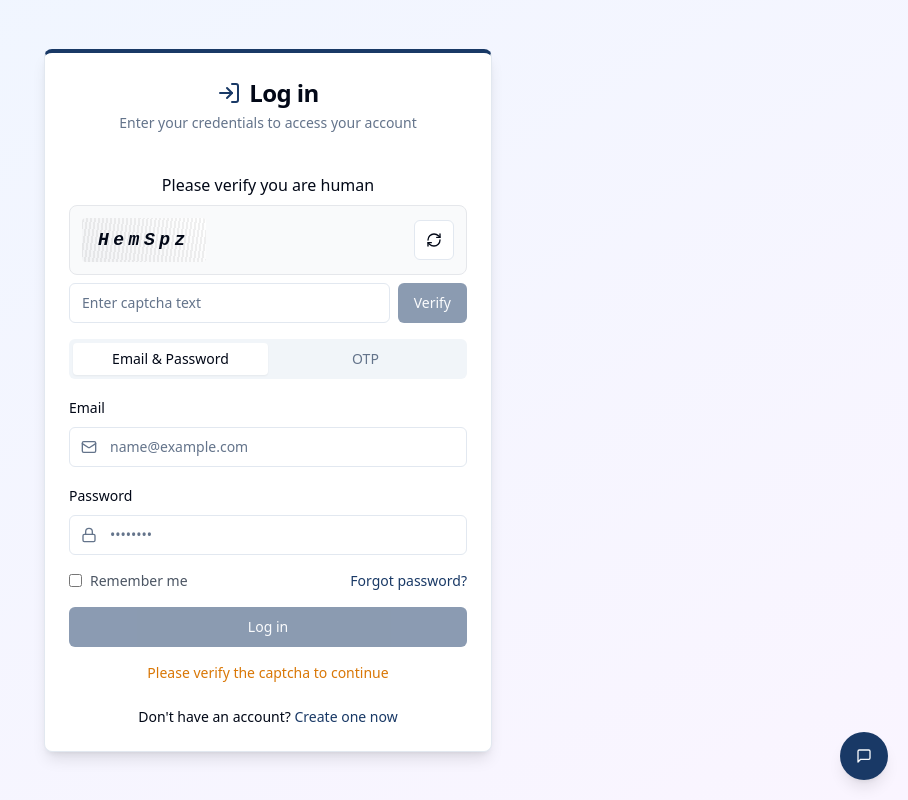
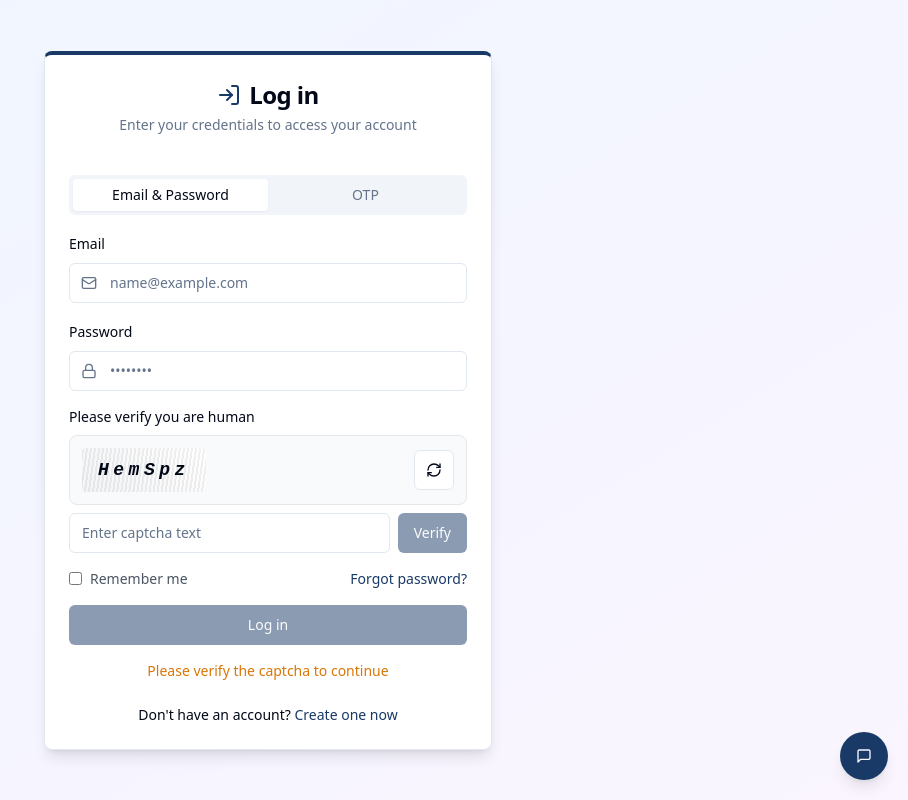
Before and after one commit to Dev-raj3868/Course-selling-website, a React (Vite) app: page /login in a window 1280 px wide. Shown: the whole page, without its empty margins (372-1280 px from the left). Built offline with nearby package versions, Linux system fonts and the light colour scheme.

Commit message:
feat: Add CAPTCHA to login and signup pages
Adds CAPTCHA verification below the password field on the login page and also adds it to the signup page.

```diff
--- a/src/components/auth/EmailLoginForm.tsx
+++ b/src/components/auth/EmailLoginForm.tsx
@@ -17,6 +17,7 @@ import { z } from "zod";
 import { motion } from "framer-motion";
 import { Mail, Lock } from "lucide-react";
 import { toast } from "sonner";
+import { Captcha } from "@/components/Captcha";
 
 const emailFormSchema = z.object({
   email: z.string().email({ message: "Please enter a valid email address" }),
@@ -29,9 +30,10 @@ interface EmailLoginFormProps {
   isLoading: boolean;
   setIsLoading: (isLoading: boolean) => void;
   captchaVerified: boolean;
+  onCaptchaVerify: () => void;
 }
 
-export function EmailLoginForm({ isLoading, setIsLoading, captchaVerified }: EmailLoginFormProps) {
+export function EmailLoginForm({ isLoading, setIsLoading, captchaVerified, onCaptchaVerify }: EmailLoginFormProps) {
   const navigate = useNavigate();
 
   const form = useForm<EmailFormValues>({
@@ -110,6 +112,12 @@ export function EmailLoginForm({ isLoading, setIsLoading, captchaVerified }: Ema
             </FormItem>
           )}
         />
+
+        <div className="space-y-2">
+          <h3 className="font-medium text-sm">Please verify you are human</h3>
+          <Captcha onVerify={onCaptchaVerify} />
+        </div>
+
         <div className="flex items-center justify-between">
           <div className="flex items-center space-x-2">
             <input type="checkbox" id="remember" className="rounded border-gray-300" />
--- a/src/components/auth/OtpLoginForm.tsx
+++ b/src/components/auth/OtpLoginForm.tsx
@@ -18,6 +18,7 @@ import { z } from "zod";
 import { motion } from "framer-motion";
 import { Mail } from "lucide-react";
 import { toast } from "sonner";
+import { Captcha } from "@/components/Captcha";
 
 const otpFormSchema = z.object({
   email: z.string().email({ message: "Please enter a valid email address" }),
@@ -30,9 +31,10 @@ interface OtpLoginFormProps {
   isLoading: boolean;
   setIsLoading: (isLoading: boolean) => void;
   captchaVerified: boolean;
+  onCaptchaVerify: () => void;
 }
 
-export function OtpLoginForm({ isLoading, setIsLoading, captchaVerified }: OtpLoginFormProps) {
+export function OtpLoginForm({ isLoading, setIsLoading, captchaVerified, onCaptchaVerify }: OtpLoginFormProps) {
   const navigate = useNavigate();
   const [otpSent, setOtpSent] = useState(false);
 
@@ -108,6 +110,11 @@ export function OtpLoginForm({ isLoading, setIsLoading, captchaVerified }: OtpLo
             </FormItem>
           )}
         />
+
+        <div className="space-y-2">
+          <h3 className="font-medium text-sm">Please verify you are human</h3>
+          <Captcha onVerify={onCaptchaVerify} />
+        </div>
 
         {!otpSent ? (
           <Button
--- a/src/pages/Login.tsx
+++ b/src/pages/Login.tsx
@@ -44,11 +44,6 @@ export default function Login() {
             </CardDescription>
           </CardHeader>
           <CardContent className="pt-4 space-y-4">
-            <div className="space-y-2">
-              <h3 className="font-medium text-center">Please verify you are human</h3>
-              <Captcha onVerify={handleCaptchaVerify} />
-            </div>
-
             <Tabs defaultValue="email">
               <TabsList className="grid grid-cols-2 mb-4">
                 <TabsTrigger value="email">Email & Password</TabsTrigger>
@@ -56,11 +51,21 @@ export default function Login() {
               </TabsList>
 
               <TabsContent value="email" className="mt-0">
-                <EmailLoginForm isLoading={isLoading} setIsLoading={setIsLoading} captchaVerified={captchaVerified} />
+                <EmailLoginForm
+                  isLoading={isLoading}
+                  setIsLoading={setIsLoading}
+                  captchaVerified={captchaVerified}
+                  onCaptchaVerify={handleCaptchaVerify}
+                />
               </TabsContent>
 
               <TabsContent value="otp" className="mt-0">
-                <OtpLoginForm isLoading={isLoading} setIsLoading={setIsLoading} captchaVerified={captchaVerified} />
+                <OtpLoginForm
+                  isLoading={isLoading}
+                  setIsLoading={setIsLoading}
+                  captchaVerified={captchaVerified}
+                  onCaptchaVerify={handleCaptchaVerify}
+                />
               </TabsContent>
             </Tabs>
           </CardContent>
--- a/src/pages/Signup.tsx
+++ b/src/pages/Signup.tsx
@@ -26,6 +26,7 @@ import { z } from "zod";
 import { motion } from "framer-motion";
 import { UserPlus, Mail, Lock, User } from "lucide-react";
 import { toast } from "sonner";
+import { Captcha } from "@/components/Captcha";
 
 const formSchema = z.object({
   name: z.string().min(2, { message: "Name must be at least 2 characters" }),
@@ -43,6 +44,7 @@ const formSchema = z.object({
 export default function Signup() {
   const navigate = useNavigate();
   const [isLoading, setIsLoading] = useState(false);
+  const [captchaVerified, setCaptchaVerified] = useState(false);
 
   const form = useForm<z.infer<typeof formSchema>>({
     resolver: zodResolver(formSchema),
@@ -56,6 +58,11 @@ export default function Signup() {
   });
 
   function onSubmit(values: z.infer<typeof formSchema>) {
+    if (!captchaVerified) {
+      toast.error("Please verify you are human first");
+      return;
+    }
+
     setIsLoading(true);
 
     // This would be replaced by your actual signup logic in a real application
@@ -75,6 +82,10 @@ export default function Signup() {
       navigate("/dashboard");
     }, 1500);
   }
+
+  const handleCaptchaVerify = () => {
+    setCaptchaVerified(true);
+  };
 
   return (
     <div className="min-h-screen flex items-center justify-center bg-gradient-to-br from-blue-50 to-purple-50 p-4">
@@ -179,6 +190,12 @@ export default function Signup() {
                     </FormItem>
                   )}
                 />
+
+                <div className="space-y-2">
+                  <h3 className="font-medium text-sm">Please verify you are human</h3>
+                  <Captcha onVerify={handleCaptchaVerify} />
+                </div>
+
                 <FormField
                   control={form.control}
                   name="terms"
@@ -210,7 +227,7 @@ export default function Signup() {
                 <Button
                   type="submit"
                   className="w-full bg-secondary hover:bg-secondary/90 text-secondary-foreground"
-                  disabled={isLoading}
+                  disabled={isLoading || !captchaVerified}
                 >
                   {isLoading ? (
                     <motion.div
@@ -221,6 +238,10 @@ export default function Signup() {
                   ) : null}
                   {isLoading ? "Creating account..." : "Create account"}
                 </Button>
+
+                {!captchaVerified && (
+                  <p className="text-amber-600 text-sm text-center">Please verify the captcha to continue</p>
+                )}
               </form>
             </Form>
           </CardContent>
```
